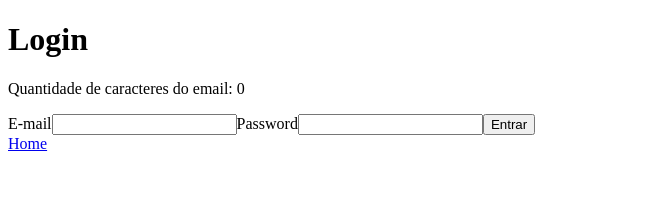
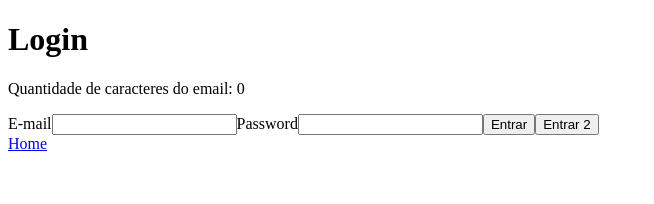
Before and after one commit to lucas-linhares-dev/react-typescript, a React (Create React App) app: page /entrar in a window 1280 px wide. Shown: the top 204 px of the page, without its empty margins (0-654 px from the left). Built offline with nearby package versions, Linux system fonts and the light colour scheme.

Commit message:
Componentizando button e trabalhando com children em componentes isolados.

```diff
--- a/src/app/pages/login/Login.tsx
+++ b/src/app/pages/login/Login.tsx
@@ -1,5 +1,6 @@
 import { useCallback, useEffect, useMemo, useRef, useState } from 'react';
 import { Link } from 'react-router-dom';
+import { ButtonLogin } from './components/ButtonLogin';
 import { InputLogin } from './components/InputLogin';
 
 
@@ -69,7 +70,14 @@ export const Login = () => {
                 />
 
 
-                <button type='button' onClick={entrar} ref={inputSubmitRef}>Entrar</button>
+                <ButtonLogin type='button' onClick={entrar}>
+                    Entrar
+                </ButtonLogin>
+
+                <ButtonLogin type='button' onClick={entrar}>
+                    Entrar 2
+                </ButtonLogin>
+
             </form>
 
             <Link to={"/pagina-inicial"}>Home</Link>
--- /dev/null
+++ b/src/app/pages/login/components/ButtonLogin.tsx
@@ -0,0 +1,15 @@
+
+interface IButtonLoginProps {
+    type?: 'button' | 'submit' | 'reset';
+    onClick: () => void;
+    children: React.ReactNode
+}
+
+
+export const ButtonLogin: React.FC<IButtonLoginProps> = ({type, onClick, children}) => {
+    return(
+        <button type={type} onClick={onClick}>
+            {children}
+        </button>
+    )
+}
--- a/src/app/pages/login/components/InputLogin.tsx
+++ b/src/app/pages/login/components/InputLogin.tsx
@@ -11,16 +11,16 @@ interface IInputLoginProps {
 
 }
 
-export const InputLogin = React.forwardRef<HTMLInputElement, IInputLoginProps> ((props, ref) => {
+export const InputLogin = React.forwardRef<HTMLInputElement, IInputLoginProps> (({label, value, type, onChange, onPressEnter}, ref) => {
     return (
         <label>
-            <span>{props.label}</span>
+            <span>{label}</span>
             <input
                 ref={ref}
-                value={props.value}
-                type={props.type}
-                onChange={e => props.onChange(e.target.value)}
-                onKeyDown={e => e.key === 'Enter' ? props.onPressEnter && props.onPressEnter() : undefined}
+                value={value}
+                type={type}
+                onChange={e => onChange(e.target.value)}
+                onKeyDown={e => e.key === 'Enter' ? onPressEnter && onPressEnter() : undefined}
              />
         </label>
 
```
